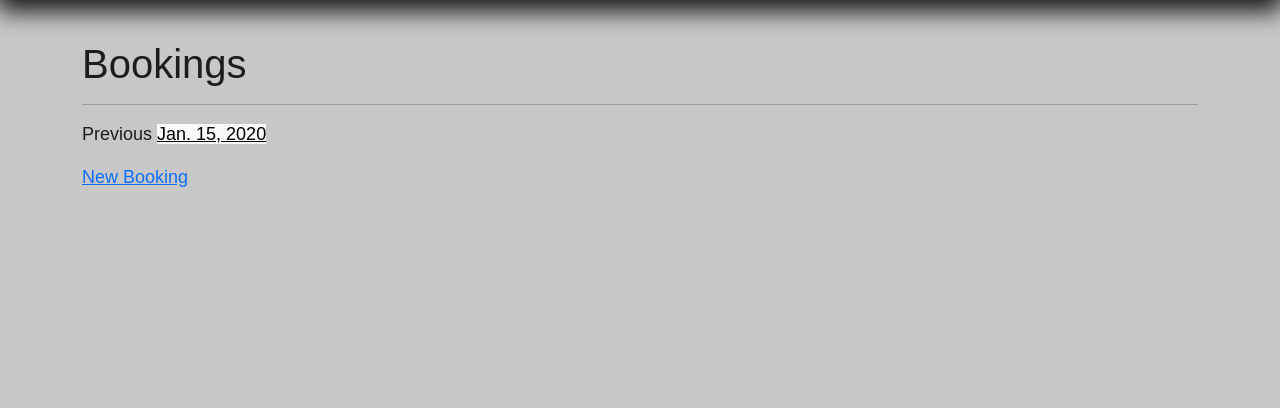
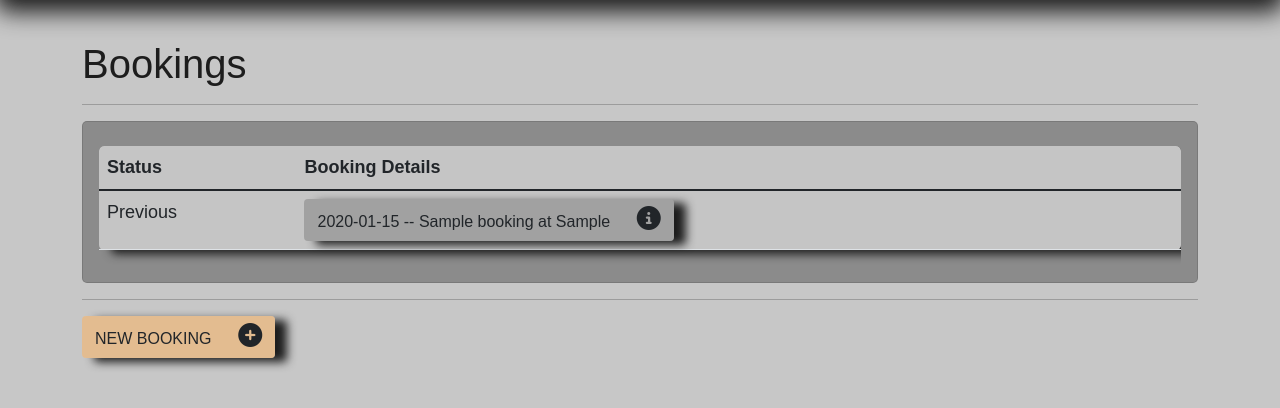
Before and after one commit to lcrosariol/Photofy, a Django app: page /bookings/ in a window 1280 px wide. Shown: the part 105-513 px from the top of the page. Run offline with Django 3.2, Linux system fonts and the light colour scheme; a user stored in the database is signed in; tables that the repository leaves empty hold one stand-in row (values such as "Sample post"); some libraries are stand-ins or nearby versions; some web fonts are replaced.

Commit message:
add style to bookings and transactions

```diff
--- a/main_app/static/css/style.css
+++ b/main_app/static/css/style.css
@@ -101,13 +101,35 @@ main {
     background-color: whitesmoke;
 
 }
-#transaction-card{
+.table-responsive {
+  border-radius: 5px;
+}
+#transaction-card, #booking-card{
   background-color: rgba(85, 85, 85, 0.528);
+  border-radius: 5px;
 }
-#transaction-table{
+#transaction-table, #booking-table{
   background-color: rgba(221, 221, 221, 0.717);
   box-shadow: 12px 4px 10px
   #1d1d1d;
+  border-radius: 5px;
+}
+.btn-warning, .btn-primary{
+  background-color: rgba(255, 180, 95, 0.512);
+}
+
+.booking-button{
+  background-color: rgba(255, 180, 95, 0.512);
+  box-shadow: 12px 4px 10px
+  #1d1d1d;
+}
+.ex-booking-button{
+  background-color: #1d1d1d36;
+  box-shadow: 12px 4px 10px
+  #1d1d1d;
+}
+.transaction-icon{
+  color: rgba(228, 147, 56, 0.861);
 }
 
 @media only screen and (min-width: 992px) {
--- a/main_app/templates/bookings/index.html
+++ b/main_app/templates/bookings/index.html
@@ -3,13 +3,38 @@
 
 <h1>Bookings</h1>
 <hr/>
-    {% for booking in bookings  %}
-        {% if booking.date > today %}
-            <p>Upcoming <a href="{% url 'booking' booking.id %}" >{{ booking.date }} </a></p>
-        {% else %}
-            <p>Previous <a href="{% url 'booking' booking.id %}" class="btn-light" >{{ booking.date }} </a></p>
-        {% endif %}
-    {% endfor %}
-    <a href="{% url 'booking_create' %}">New Booking</a>
+<div class="col grid-margin stretch-card">
+    <div class="card" id="booking-card">
+        <div class="card-body">
+            <h4 class="card-title"></h4>
+            <div class="table-responsive" >
+                <table class="table" id="booking-table">
+                    <thead>
+                        <tr>
+                            <th>Status</th>
+                            <th>Booking Details</th>
+                        </tr>
+                    </thead>
+                    <tbody>
+                        {% for booking in bookings  %}
+                            {% if booking.date > today %}
+                        <tr id="booking-detail">
+                            <td>Upcoming</td>
+                            <td><a href="{% url 'booking' booking.id %}" class="btn booking-button" role="button">{{ booking }}&nbsp;&nbsp;&nbsp;&nbsp;&nbsp;<i class='fas fa-circle-info' style='font-size:24px'></i></a></td>
+                            {% else %}
+                            <td>Previous</td>
+                            <td><a href="{% url 'booking' booking.id %}" class="btn ex-booking-button" role="button">{{ booking }}&nbsp;&nbsp;&nbsp;&nbsp;&nbsp; <i class='fas fa-circle-info' style='font-size:24px'></i> </a></td>
 
+                            {% endif %}
+
+                        </tr>
+                        {% endfor %}
+                    </tbody>
+                </table>
+            </div>
+        </div>
+    </div>
+</div>
+<hr>
+<a href="{% url 'booking_create' %}" class="btn booking-button">NEW BOOKING &nbsp;&nbsp;&nbsp;&nbsp;&nbsp;<i class="fas fa-circle-plus" style='font-size:24px'></i></a>
 {% endblock %}
```
Also changed, not shown: main_app/templates/transactions.html (+4 -5 lines).
